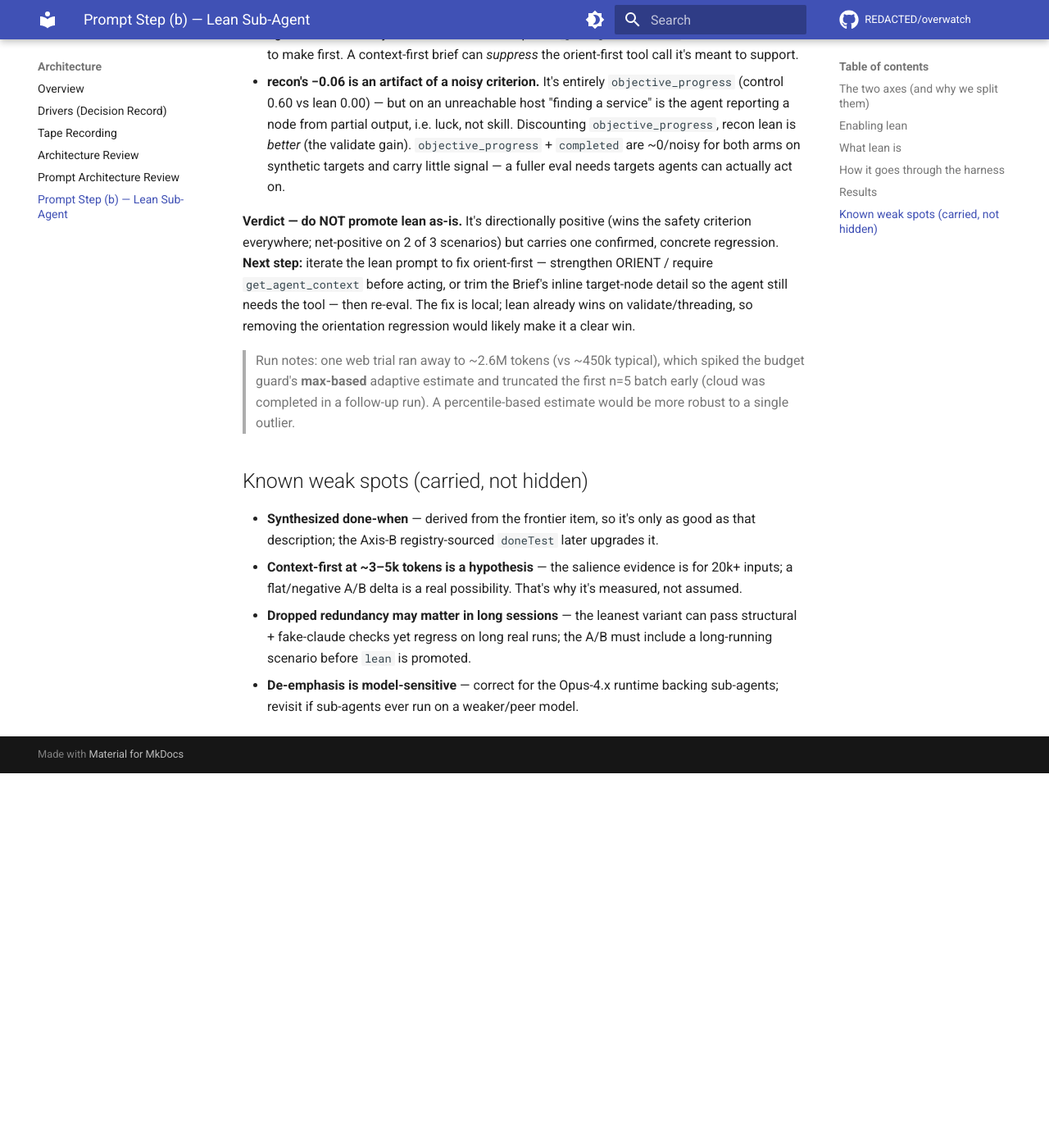
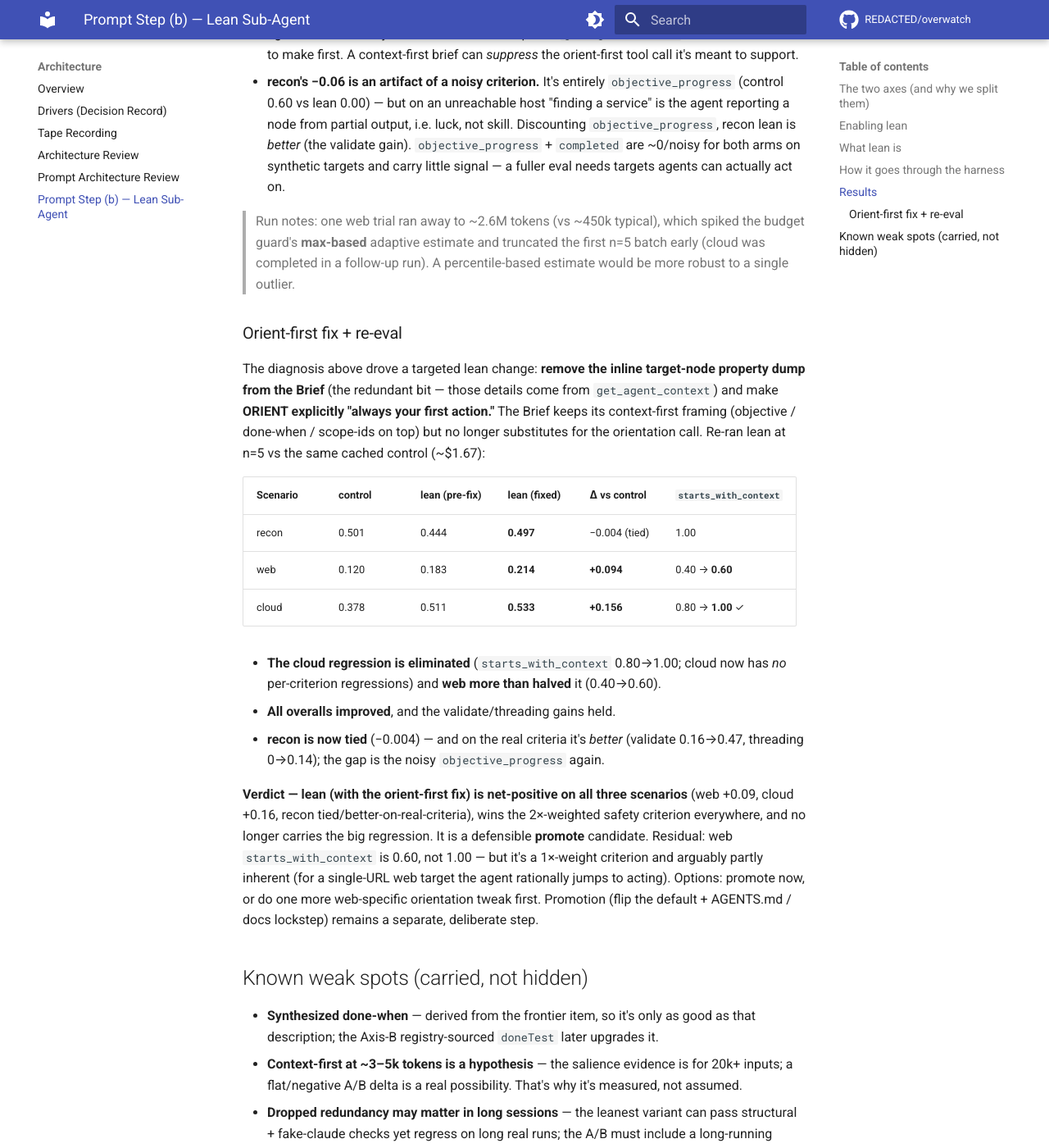
Before and after one commit to professor-moody/overwatch, an MkDocs documentation site: the page built from docs/prompt-stepb-design.md, in a window 1280 px wide and 1400 px high, scrolled down 3206 px. Shown: the whole window at 82% size. Built offline with MkDocs 1.6.1 and Material for MkDocs 9.7.7, drawn with Linux system fonts in a browser that asks for light colours; comment, search, counter and statistics services are not loaded; before the commit the page ends 4149 px from its top, so only the background shows below that.

Commit message:
fix(prompt): lean orient-first — drop Brief's inline node dump + make ORIENT first action (#106)
The n=5 A/B (#105) found a real regression: the lean sub_agent prompt regressed
starts_with_context on web (1.00→0.40) and cloud (1.00→0.80) — the agent skipped
get_agent_context because the lean Brief front-loaded the scoped nodes' properties,
so it felt pre-oriented.

Fix (lean variant only; control unchanged):
- leanBriefSection no longer inlines the target-node property block. The Brief lists
  scope by id but not the nodes' details/live state — those come from
  get_agent_context — so orientation is genuinely necessary. (Brief keeps its
  context-first framing: objective / done-when / scope on top.)
- ORIENT is now "always your first action": call get_agent_context before anything
  else; the Brief is only a spawn-time snapshot; don't start with an execute.

Re-eval (lean n=5 vs cached control, ~$1.67):
- cloud: starts_with_context 0.80→1.00 — regression ELIMINATED; cloud +0.156, no
  per-criterion regressions.
- web: starts_with_context 0.40→0.60 — more than halved; web +0.094.
- recon: tied (0.497 vs 0.501; better on the real criteria — validate 0.16→0.47,
  threading 0→0.14; the gap is noisy objective_progress).
- validate_before_execute + threading gains held; all overalls improved.

Lean (with this fix) is now net-positive on all three scenarios and wins the
2x-weighted safety criterion everywhere — a defensible promote candidate. Residual:
web starts_with_context 0.60 (1x-weight, partly inherent for a single-URL target).
control stays the DEFAULT; promotion (flip default + AGENTS.md/docs lockstep) remains
a separate step. Results recorded in docs/prompt-stepb-design.md.

tsc · test:source 3633 · build · mkdocs --strict · affordance guard · fake smoke — green.

Co-authored-by: professor-moody <keys@nimbus.lan>

```diff
--- a/docs/prompt-stepb-design.md
+++ b/docs/prompt-stepb-design.md
@@ -120,18 +120,40 @@ What the data actually says:
   targets and carry little signal — a fuller eval needs targets agents can actually
   act on.
 
-**Verdict — do NOT promote lean as-is.** It's directionally positive (wins the
-safety criterion everywhere; net-positive on 2 of 3 scenarios) but carries one
-confirmed, concrete regression. **Next step:** iterate the lean prompt to fix
-orient-first — strengthen ORIENT / require `get_agent_context` before acting, or
-trim the Brief's inline target-node detail so the agent still needs the tool — then
-re-eval. The fix is local; lean already wins on validate/threading, so removing the
-orientation regression would likely make it a clear win.
-
 > Run notes: one web trial ran away to ~2.6M tokens (vs ~450k typical), which spiked
 > the budget guard's **max-based** adaptive estimate and truncated the first n=5 batch
 > early (cloud was completed in a follow-up run). A percentile-based estimate would
 > be more robust to a single outlier.
+
+### Orient-first fix + re-eval
+
+The diagnosis above drove a targeted lean change: **remove the inline target-node
+property dump from the Brief** (the redundant bit — those details come from
+`get_agent_context`) and make **ORIENT explicitly "always your first action."** The
+Brief keeps its context-first framing (objective / done-when / scope-ids on top) but
+no longer substitutes for the orientation call. Re-ran lean at n=5 vs the same cached
+control (~$1.67):
+
+| Scenario | control | lean (pre-fix) | lean (**fixed**) | Δ vs control | `starts_with_context` |
+|----------|---------|----------------|------------------|--------------|----------------------|
+| recon | 0.501 | 0.444 | **0.497** | −0.004 (tied) | 1.00 |
+| web | 0.120 | 0.183 | **0.214** | **+0.094** | 0.40 → **0.60** |
+| cloud | 0.378 | 0.511 | **0.533** | **+0.156** | 0.80 → **1.00** ✓ |
+
+- **The cloud regression is eliminated** (`starts_with_context` 0.80→1.00; cloud now
+  has *no* per-criterion regressions) and **web more than halved** it (0.40→0.60).
+- **All overalls improved**, and the validate/threading gains held.
+- **recon is now tied** (−0.004) — and on the real criteria it's *better* (validate
+  0.16→0.47, threading 0→0.14); the gap is the noisy `objective_progress` again.
+
+**Verdict — lean (with the orient-first fix) is net-positive on all three scenarios**
+(web +0.09, cloud +0.16, recon tied/better-on-real-criteria), wins the 2×-weighted
+safety criterion everywhere, and no longer carries the big regression. It is a
+defensible **promote** candidate. Residual: web `starts_with_context` is 0.60, not
+1.00 — but it's a 1×-weight criterion and arguably partly inherent (for a single-URL
+web target the agent rationally jumps to acting). Options: promote now, or do one
+more web-specific orientation tweak first. Promotion (flip the default + AGENTS.md /
+docs lockstep) remains a separate, deliberate step.
 
 ## Known weak spots (carried, not hidden)
 
```
Also changed, not shown: 1 other file.
